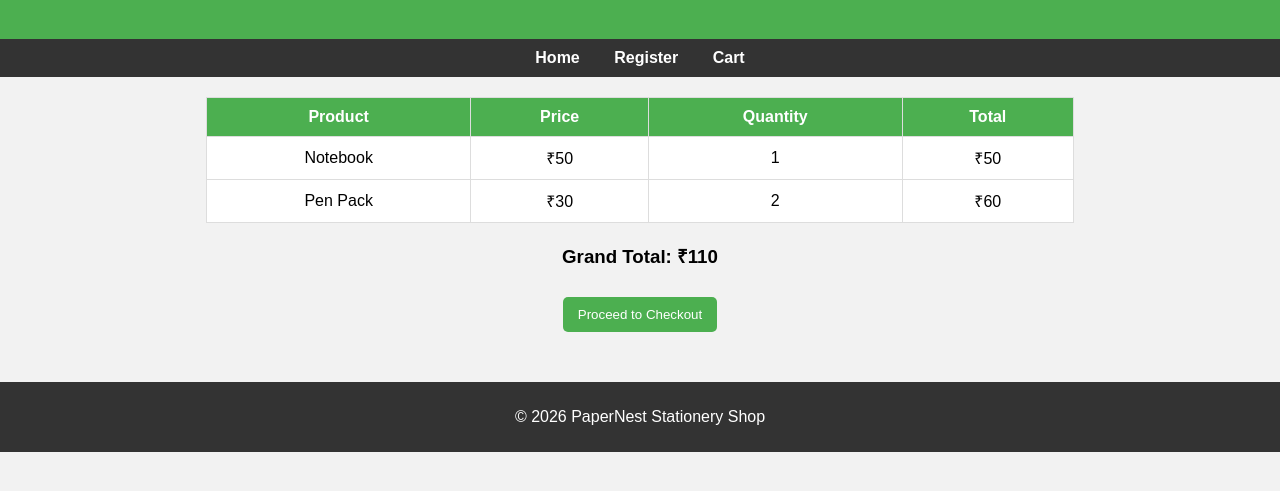
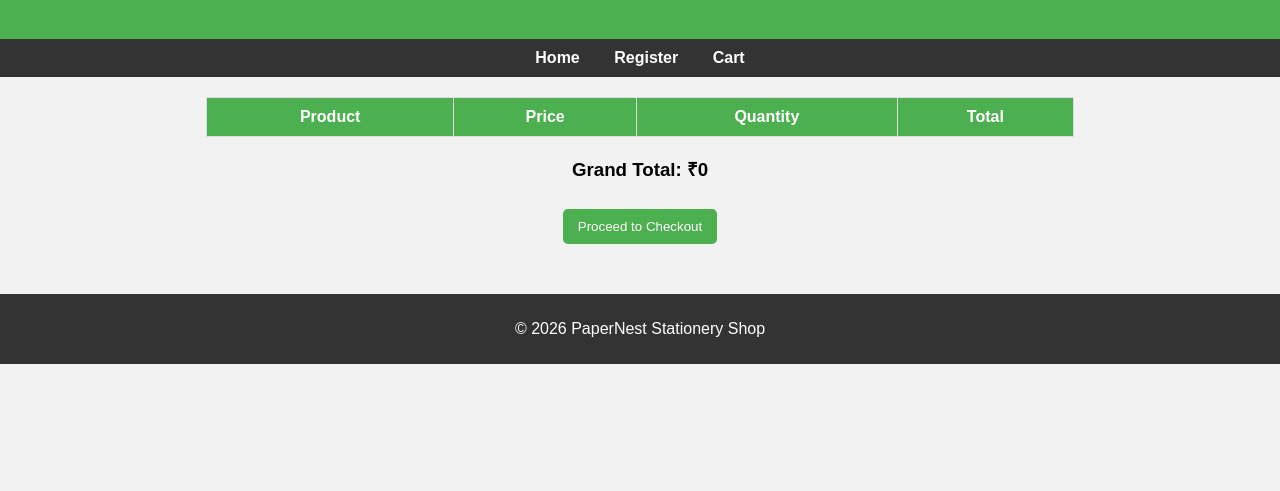
Before and after one commit to rajankumar529/rajan_123, a plain HTML site: page cart.html in a window 1280 px wide. Shown: the part 81-572 px from the top of the page. Drawn offline with Linux system fonts and the light colour scheme.

Commit message:
add again

```diff
--- a/cart.html
+++ b/cart.html
@@ -17,34 +17,51 @@
 </nav>
 
 <section class="cart-section">
-    <table>
+    <table id="cart-table">
         <tr>
             <th>Product</th>
             <th>Price</th>
             <th>Quantity</th>
             <th>Total</th>
         </tr>
-        <tr>
-            <td>Notebook</td>
-            <td>₹50</td>
-            <td>1</td>
-            <td>₹50</td>
-        </tr>
-        <tr>
-            <td>Pen Pack</td>
-            <td>₹30</td>
-            <td>2</td>
-            <td>₹60</td>
-        </tr>
     </table>
 
-    <h3 class="grand-total">Grand Total: ₹110</h3>
-    <button class="checkout-btn">Proceed to Checkout</button>
+    <h3 id="grand-total"></h3>
+    <button onclick="checkout()">Proceed to Checkout</button>
 </section>
 
 <footer>
     <p>© 2026 PaperNest Stationery Shop</p>
 </footer>
 
+<script>
+function loadCart() {
+    let cart = JSON.parse(localStorage.getItem("cart")) || [];
+    let table = document.getElementById("cart-table");
+    let grandTotal = 0;
+
+    cart.forEach(item => {
+        let row = table.insertRow();
+        row.insertCell(0).innerText = item.name;
+        row.insertCell(1).innerText = "₹" + item.price;
+        row.insertCell(2).innerText = item.quantity;
+        row.insertCell(3).innerText = "₹" + (item.price * item.quantity);
+
+        grandTotal += item.price * item.quantity;
+    });
+
+    document.getElementById("grand-total").innerText =
+        "Grand Total: ₹" + grandTotal;
+}
+
+function checkout() {
+    alert("Thank you for your purchase!");
+    localStorage.removeItem("cart");
+    location.reload();
+}
+
+loadCart();
+</script>
+
 </body>
 </html>
```
